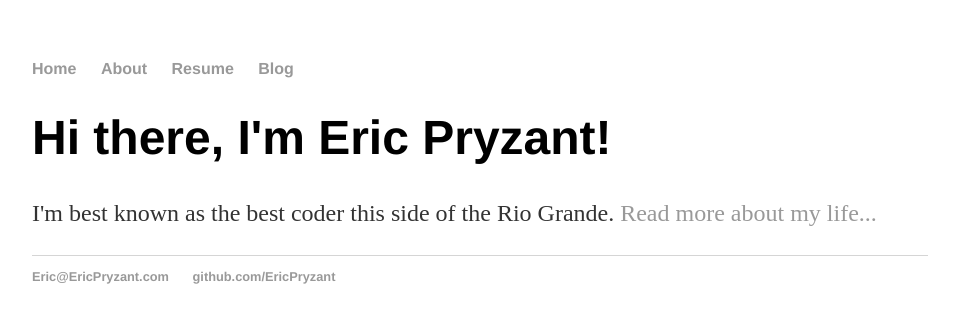
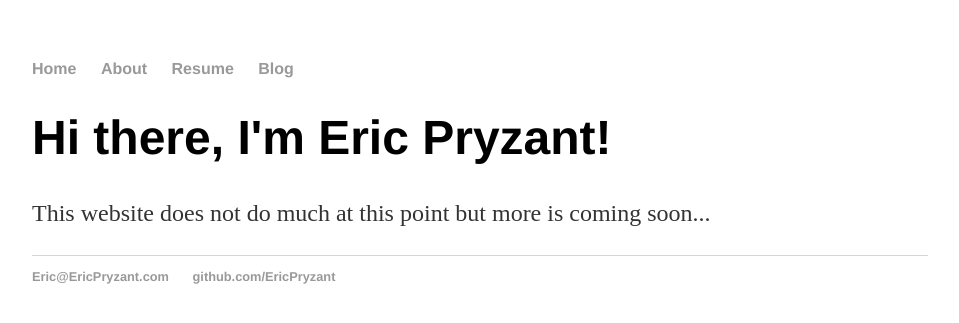
Before and after one commit to EricPryzant/ericpryzant.github.io, a Jekyll site: the page built from index.html, in a window 1280 px wide. Shown: the top 323 px of the page, without its empty margins (160-1119 px from the left). Built offline with Jekyll 4.4.1, drawn with Linux system fonts in a browser that asks for light colours.

Commit message:
Update index.html

```diff
--- a/index.html
+++ b/index.html
@@ -4,5 +4,5 @@ title: Eric Pryzant, Coder Extraordinaire
 ---
 <div class="blurb">
 	<h1>Hi there, I'm Eric Pryzant!</h1>
-	<p>I'm best known as the best coder this side of the Rio Grande. <a href="/about">Read more about my life...</a></p>
+	<p>This website does not do much at this point but more is coming soon...</p>
 </div><!-- /.blurb -->
```
